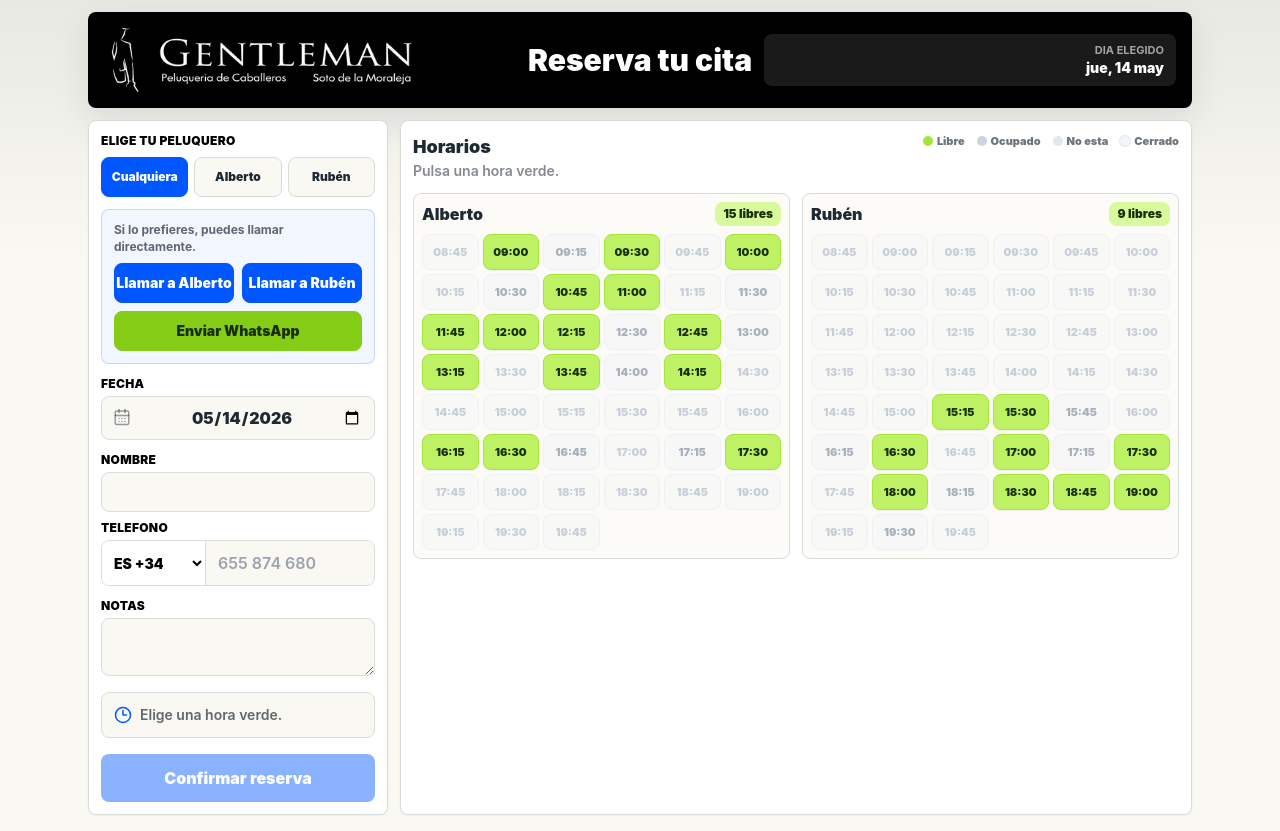
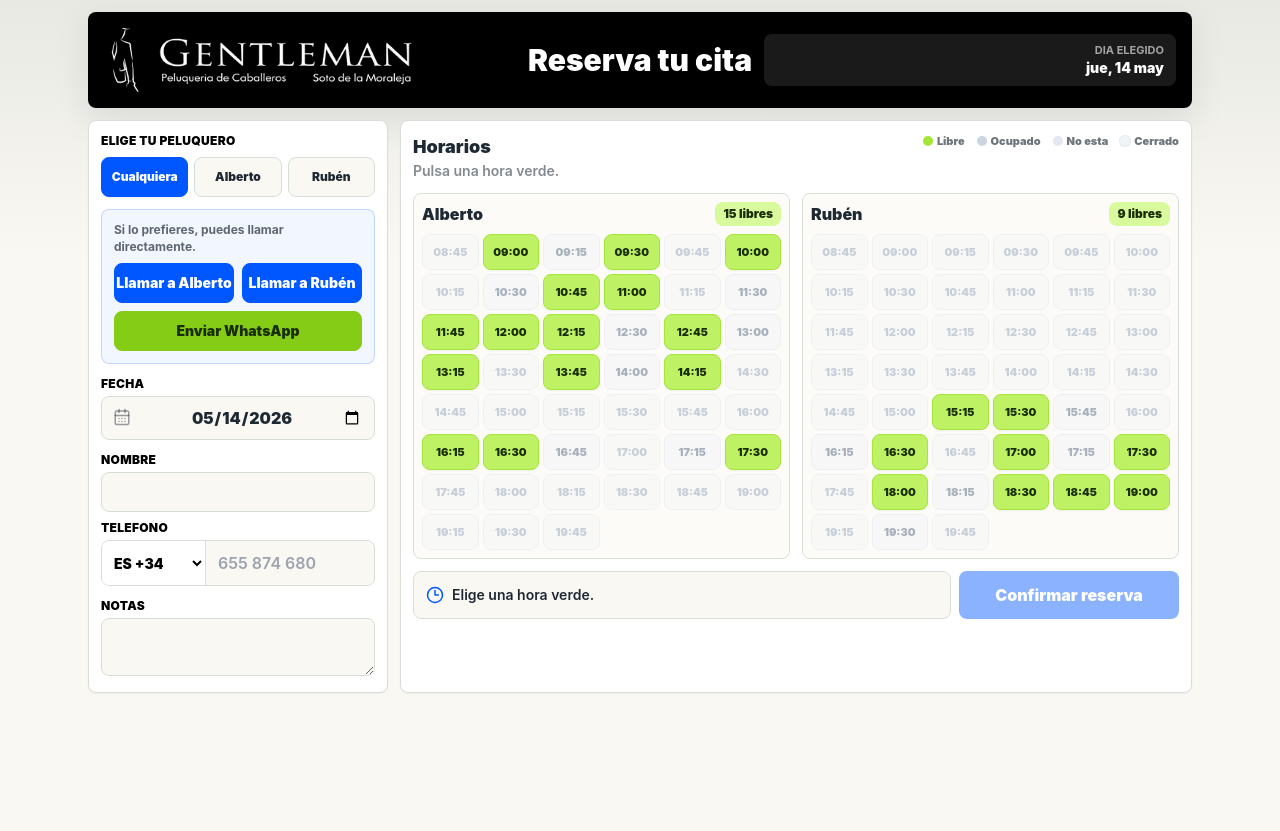
Before and after one commit to MiguelEmbidSegura/gentleman, a Next.js app: page / in a window 1280 px wide. After the commit the page ends 800 px from the top, so only its background shows below. Built offline with nearby package versions, Linux system fonts and the light colour scheme.

Commit message:
Move booking action below schedule

```diff
--- a/components/PublicBookingApp.tsx
+++ b/components/PublicBookingApp.tsx
@@ -333,20 +333,6 @@ export function PublicBookingApp() {
             <textarea value={notes} onChange={(event) => setNotes(event.target.value)} rows={2} className="mt-1 w-full rounded-[8px] border border-line bg-paper px-3 py-2 text-sm font-semibold normal-case tracking-normal outline-none focus:border-[#0057ff]" />
           </label>
 
-          <div className="mt-3 rounded-[8px] border border-line bg-paper p-3 text-sm font-semibold text-ink/70">
-            <div className="flex items-center gap-2">
-              <Clock3 className="text-[#0057ff]" size={18} />
-              <p>
-                {selectedSlot
-                  ? `Cita con ${selectedSlot.hairdresser_name} a las ${selectedSlot.time}`
-                  : "Elige una hora verde."}
-              </p>
-            </div>
-          </div>
-
-          <button disabled={!selectedSlot || loading} className="mt-4 h-12 w-full rounded-[8px] bg-[#0057ff] px-4 font-black text-white disabled:opacity-45">
-            {loading ? "Confirmando..." : "Confirmar reserva"}
-          </button>
         </section>
 
         <section className="rounded-[8px] border border-line bg-white p-3 shadow-sm">
@@ -402,6 +388,21 @@ export function PublicBookingApp() {
               );
             })}
           </div>
+
+          <div className="mt-3 grid grid-cols-[minmax(0,1fr)_minmax(142px,220px)] items-stretch gap-2">
+            <div className="flex h-12 min-w-0 items-center gap-2 rounded-[8px] border border-line bg-paper px-3 text-sm font-semibold text-ink">
+              <Clock3 className="shrink-0 text-[#0057ff]" size={18} />
+              <p className="min-w-0 truncate">
+                {selectedSlot
+                  ? `Cita con ${selectedSlot.hairdresser_name} a las ${selectedSlot.time}`
+                  : "Elige una hora verde."}
+              </p>
+            </div>
+
+            <button disabled={!selectedSlot || loading} className="h-12 rounded-[8px] bg-[#0057ff] px-3 text-sm font-black text-white disabled:opacity-45 sm:text-base">
+              {loading ? "Confirmando..." : "Confirmar reserva"}
+            </button>
+          </div>
         </section>
       </form>
 
```
